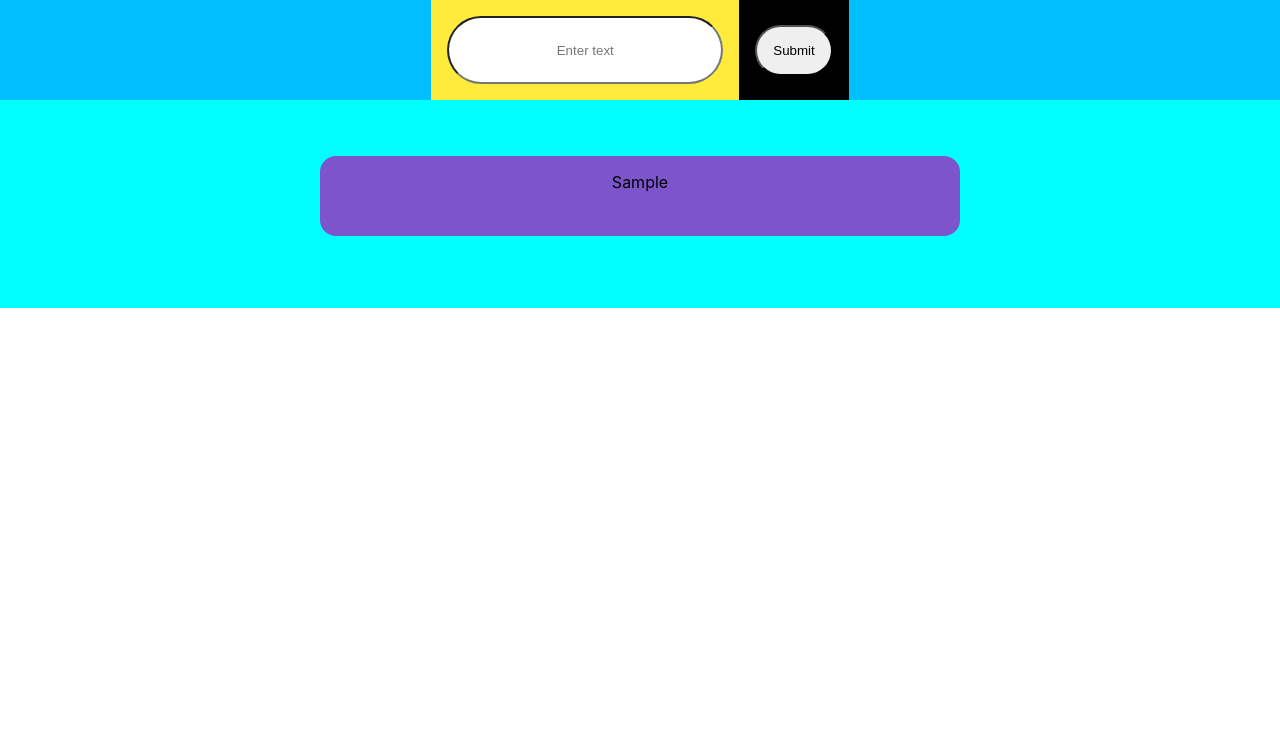
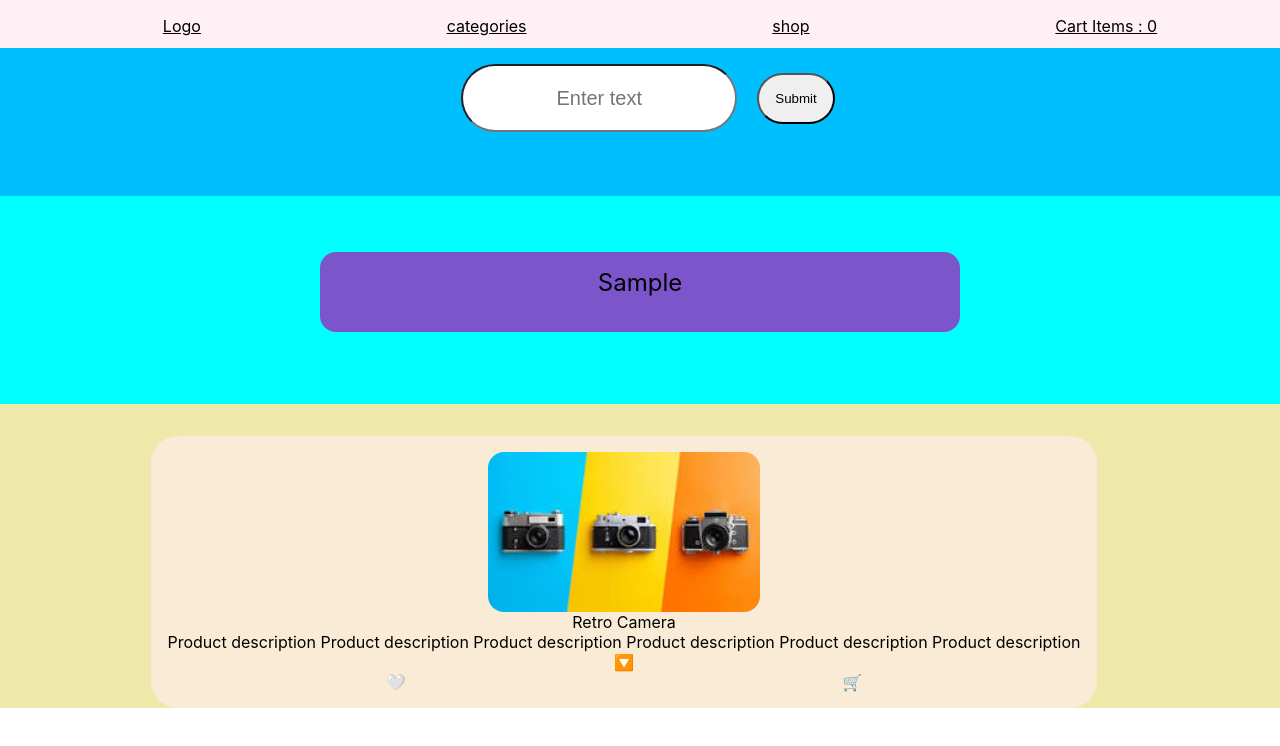
Before and after one commit to Sanim1195/ReactResturantApp, a React (Create React App) app: page / in a window 1280 px wide. Both pictures are taken after typing "Sample" into the empty fields and a click on the button "Submit". Shown: the top 746 px of the page. Built offline with nearby package versions, Linux system fonts and the light colour scheme.

Commit message:
working on products

```diff
--- a/src/App.js
+++ b/src/App.js
@@ -1,8 +1,10 @@
 import React, { useEffect, useState } from "react";
 import Input from "./Components/Input"
 import Output from "./Components/Output";
+import Nav from "./Components/Nav";
+import Card from "./Components/shopping/Card";
 
-document.addEventListener()
+// document.addEventListener()
 
 function App() {
   const[data,setData] = useState([]);
@@ -28,8 +30,10 @@ function App() {
 
   return (
     <div className="App">
+      <Nav/>
       <Input  dataHandler = {dataHandler} />
       <Output data = {data} deleteData={deleteData}/>
+      <Card/>
     </div>
   );
 }
--- a/src/Components/Input.css
+++ b/src/Components/Input.css
@@ -1,18 +1,23 @@
 .mainContainer{
     display: flex;
     flex-direction: row;
-    width: 100%;
+    /* width: 100%; */
     background-color: deepskyblue;
     justify-content: center;
+    /* keeps the inout container 3 rem away from the nav that is fixed  */
+    padding: 3rem;
+    align-items: center;
+
 }
 
 .inputContainer{
     /* width: 100%; */
-    background-color: #FFEB3B;
+    /* background-color: #FFEB3B; */
     display: flex;
     align-items: center;
     padding: 1rem;
     flex-direction: column;
+    position: relative;
 }
 
 input:focus::placeholder{
@@ -23,23 +28,40 @@ input:focus::placeholder{
     display: flex;
     flex-direction: column;
     justify-content: center;
-    padding: 1rem;
-    background-color: black;
+    /* padding: 1rem; */
+    /* background-color: black; */
 
 }
 button{
     padding: 1rem;
+    margin-left: 4px;
     border-radius: 2rem;
+    /* margin-top: 1rem; */
+    outline: none;
+    position: relative;
 }
 
-input{
+button:hover{
+    cursor:pointer;
+    background-color: peachpuff;
+}
+
+.inputField{
     width: 15rem;
     border-radius: 5rem;
     height: 2rem;
     text-align: center;
     padding: 1rem;
+    font-size: 1.25rem;
+    /* margin-top: 1rem; */
 }
 
 .inputError{
     text-align: center;
+    position: absolute;
+
+    bottom: -1.5rem; /* Adjust the value as needed */
+    left: 0;
+    right: 0;
+    color: red; /* Adjust the color as needed */
 }
--- a/src/Components/Input.js
+++ b/src/Components/Input.js
@@ -1,11 +1,21 @@
 import "./Input.css";
 import { useState } from "react";
+
+
 
 function Input(props) {
     const [enteredText, setEnteredText] = useState("");
     const [isPlaceholderVisible, setIsPlaceholderVisible] = useState(true);
     const [errorMessage, setErrorMessage] = useState("")
 
+    document.addEventListener('keypress', (event) => {
+        if (event.key === '/') {
+            // prevents / to appear in the inout field
+            event.preventDefault();
+            document.getElementById('inputField').focus();
+            // setEnteredText("");
+        }
+    })
     function inputChangeHandler(event) {
         setEnteredText(event.target.value);
         console.log("Typing")
@@ -41,6 +51,8 @@ function Input(props) {
             <div className="mainContainer">
                 <div className="inputContainer">
                     <input
+                        id="inputField"
+                        className="inputField"
                         type="text"
                         value={enteredText}
                         onChange={inputChangeHandler}
@@ -54,7 +66,7 @@ function Input(props) {
 
                     />
                     {/* displaying error message */}
-                    {errorMessage}
+                    <span className="inputError">  {errorMessage} </span>
                 </div>
 
                 <div className="buttonContainer">
--- /dev/null
+++ b/src/Components/Nav.css
@@ -0,0 +1,25 @@
+.navContainer{
+    position: fixed;
+    height: 3rem;
+    background-color: lavenderblush;
+    width: 100vw;
+    z-index: 1;
+}
+
+.navUl{
+    display: flex;
+    justify-content: center;
+    /* align-items: center; */
+}
+
+.navUl>li{
+    list-style: none;
+    flex-grow: 2;
+    cursor: pointer;
+    text-align: center;
+    text-decoration: underline;
+}
+
+li:hover{
+    text-decoration: none;
+}
--- /dev/null
+++ b/src/Components/Nav.js
@@ -0,0 +1,27 @@
+
+import "./Nav.css";
+
+function Nav  () {
+    return(
+        <div className = "navContainer">
+            <ul className = "navUl">
+                <li className="navLi1">
+                    Logo
+                </li>
+                <li>
+                    categories
+                </li>
+                <li>
+                    shop
+                </li>
+                <li>
+                    Cart Items : 0
+                </li>
+            </ul>
+
+        </div>
+    )
+}
+
+
+export default Nav;
--- a/src/Components/Output.css
+++ b/src/Components/Output.css
@@ -2,28 +2,33 @@
     display: flex;
     background-color: aqua;
     justify-content: center;
+    /* min-height: 100vh; */
     /* width: 70vw; */
 
 }
 
-ul{
+.todoUl{
     /* background-color: black; */
     /* height: 120px; */
     width: 50%;
     list-style: none;
-    padding: 40px   ;
+    padding: 40px;
+    word-wrap: break-word;
+
 }
 
-li{
+.todoList{
     background-color: rgb(139, 67, 198,0.9);
-    height: 3rem;
+    /* height: 3rem; */
+    min-height:3rem ;
     margin-bottom: 1rem;
     border-radius: 1rem;
     text-align: center;
     padding: 1rem;
     cursor: pointer;
+    font-size: 1.5rem;
 }
 
-li:hover{
-    background-color: rgb(74, 28, 164);
+.todoList:hover{
+    background-color: rgb(162, 116, 255);
 }
--- a/src/Components/Output.js
+++ b/src/Components/Output.js
@@ -1,5 +1,5 @@
 import "./Output.css";
-import {v4 as uuidv4} from "uuid";
+import { v4 as uuidv4 } from "uuid";
 
 
 function Output(props) {
@@ -15,14 +15,14 @@ function Output(props) {
         const id = uuidv4();
         return (
 
-                <li
-                    key={id}
-                    onClick={() =>{
-                        itemClickedHandler(item);
-                    } }
-                >
-                    {item}
-                </li>
+            <li className="todoList"
+                key={id}
+                onClick={() => {
+                    itemClickedHandler(item);
+                }}
+            >
+                {item}
+            </li>
 
 
         )
@@ -33,7 +33,7 @@ function Output(props) {
 
     return (
         <div className="outputContainer">
-            <ul>
+            <ul className="todoUl">
                 {dataList}
             </ul>
         </div>
--- /dev/null
+++ b/src/Components/shopping/Card.css
@@ -0,0 +1,42 @@
+.cardContainer{
+    background-color: palegoldenrod;
+    display: flex;
+    flex-flow: wrap;
+    /* align-items: center; */
+    justify-content: center;
+}
+.card{
+    background-color: antiquewhite;
+    /* height: 15rem; */
+    display: flex;
+    flex-direction: column;
+    align-items: center;
+    justify-content: center;
+    padding: 1rem;
+    margin: 2rem 2rem 0 0;
+    border-radius: 1.7rem;
+    width:fit-content;
+}
+.imageCard{
+    height: 10rem;
+
+}
+
+img{
+    border-radius: 1rem;
+    height: 10rem;
+}
+
+.bottomCard{
+    display: flex;
+    width: 100%;
+    justify-content:space-around;
+}
+
+.heart, .cart{
+    cursor:pointer;
+}
+
+.productDescription{
+    text-align: center;
+}
--- /dev/null
+++ b/src/Components/shopping/Card.js
@@ -0,0 +1,55 @@
+
+
+import { useState } from "react";
+import camera from "../../assets/camera.jpg";
+import "./Card.css"
+export default function Card() {
+    const [liked, setLiked] = useState(false);
+
+    function clickHandler(event) {
+        event.preventDefault();
+        setLiked(!liked)
+        console.log("Clicked")
+    }
+
+    return (
+        <>
+            <div className="cardContainer">
+
+                <div className="card" >
+
+                    <div className="imageCard">
+                        <img src={camera} alt="camera" />
+                    </div>
+                    <span className="productTitle">
+                        Retro Camera
+                    </span>
+                    <span className = "productDescription">
+
+                        Product description
+                        Product description  Product description  Product description  Product description
+                        Product description
+                    </span>
+                    <span>
+                        🔽
+                    </span>
+                    <div className="bottomCard">
+                        <div className="heart" onClick={clickHandler}>
+                            {liked ? <span>
+                                ❤️
+                            </span> : <span>
+                                🤍
+                            </span>}
+                        </div>
+                        <div className="cart">
+                            🛒
+                        </div>
+                    </div>
+                </div>
+
+            </div >
+        </>
+    )
+
+
+}
--- /dev/null
+++ b/src/Components/shopping/Product.css
@@ -0,0 +1 @@
+Product.css
--- /dev/null
+++ b/src/Components/shopping/Product.js
@@ -0,0 +1 @@
+Product.js
```
Also changed, not shown: src/assets/camera.jpg (added).
